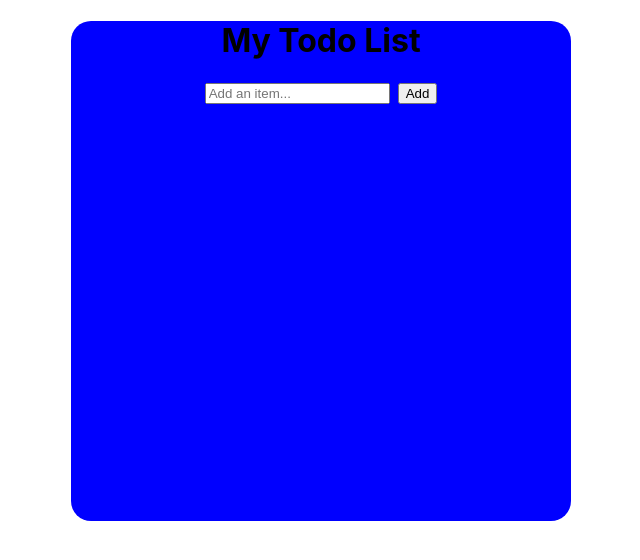
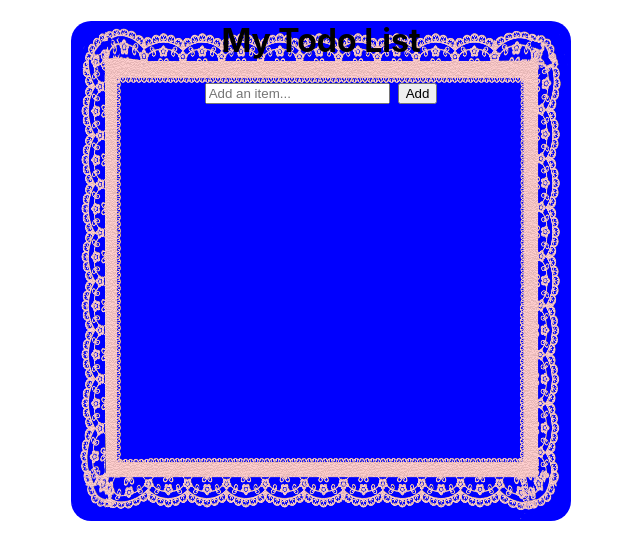
Before and after one commit to yasmins021/react-list, a React (Create React App) app: page / in a window 1280 px wide. Shown: the top 560 px of the page, without its empty margins (319-959 px from the left). Built offline with nearby package versions, Linux system fonts and the light colour scheme.

Commit message:
Update App.css

```diff
--- a/src/App.css
+++ b/src/App.css
@@ -5,7 +5,7 @@
   border-radius: 20px;
   height: 500px;
   width: 500px;
- border-image: url("lace.png") 25% repeat;
+ border-image: url("lace.png") 5 fill round;
 }
 
 
```
